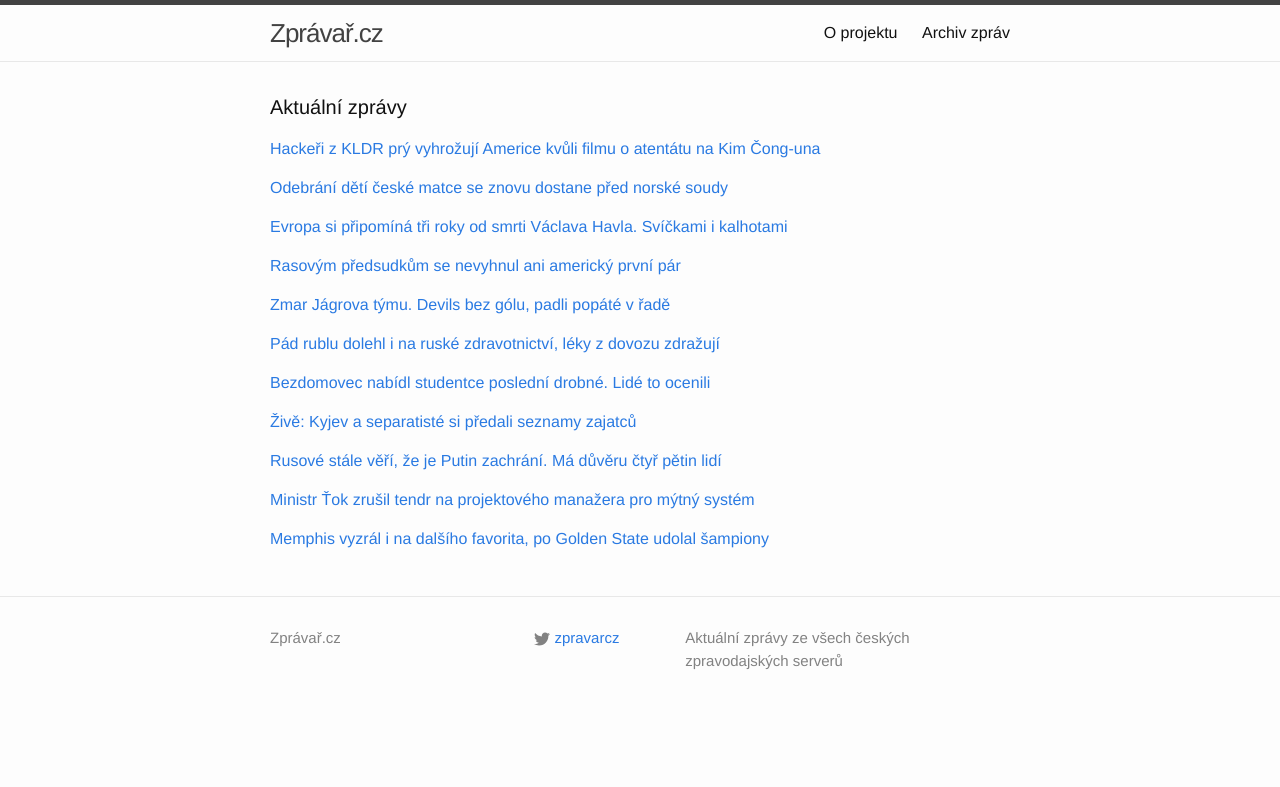
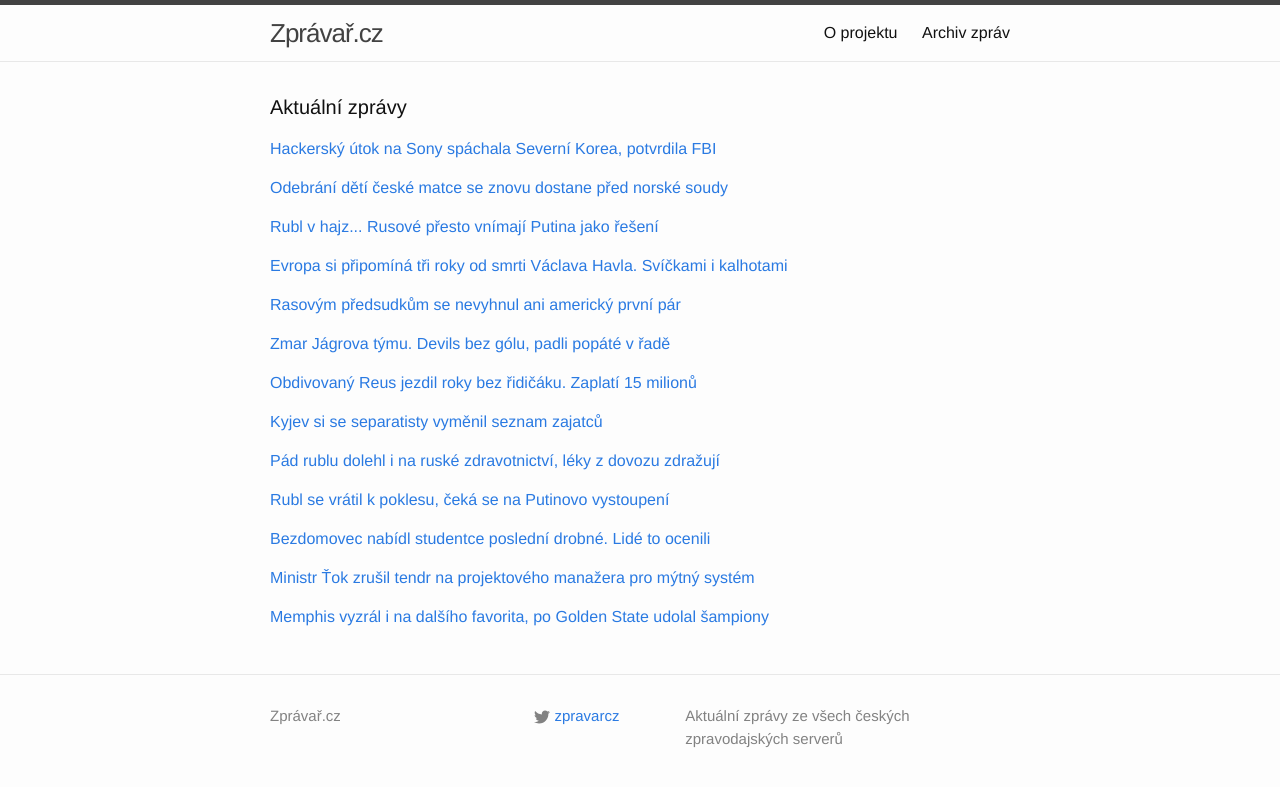
Before and after one commit to adliska/zpravar, a Jekyll site: the page built from index.html, in a window 1280 px wide. Shown: the top 787 px of the page. Built offline with Jekyll 4.4.1, drawn with Linux system fonts in a browser that asks for light colours.

Commit message:
zpravar news update

```diff
--- a/index.html
+++ b/index.html
@@ -5,9 +5,10 @@ layout: default
 <div class="home">
     <h1 class="page-heading">Aktuální zprávy</h1>
 
-<p><a href="javascript:;" onclick="toggle_visibility('zpravy0')">Hackeři z KLDR prý vyhrožují Americe kvůli filmu o atentátu na Kim Čong-una</a></p>
+<p><a href="javascript:;" onclick="toggle_visibility('zpravy0')">Hackerský útok na Sony spáchala Severní Korea, potvrdila FBI </a></p>
 <div id="zpravy0" style="display:none">
 <ul>
+<li><a href=http://www.lidovky.cz/hackersky-utok-na-sony-spachala-severni-korea-potvrdila-fbi-pqb-/zpravy-svet.aspx?c=A141218_095835_ln_zahranici_msl>Hackerský útok na Sony spáchala Severní Korea, potvrdila FBI  - www.lidovky.cz</a></li>
 <li><a href=http://www.rozhlas.cz/_zprava/hackeri-z-kldr-pry-vyhrozuji-americe-kvuli-filmu-o-atentatu-na-kim-conguna--1434044>Hackeři z KLDR prý vyhrožují Americe kvůli filmu o atentátu na Kim Čong-una - www.rozhlas.cz</a></li>
 <li><a href=http://www.rozhlas.cz/_zprava/hackeri-z-kldr-pry-vyhrozuji-spojenym-statum-kvuli-filmu-o-atentatu-na-kim-conguna--1434044>Hackeři z KLDR prý vyhrožují Spojeným státům. Kvůli filmu o atentátu na Kim Čong-una - www.rozhlas.cz</a></li>
 <li><a href=http://www.tyden.cz/rubriky/zahranici/asie-a-oceanie/kim-cong-un-se-vrazdit-nebude-premieru-stopli-fbi-vi-vic_327662.html>Kim Čong-un se vraždit nebude, premiéru stopli. FBI ví víc - www.tyden.cz</a></li>
@@ -28,8 +29,18 @@ layout: default
 <li><a href=http://www.novinky.cz/zahranicni/evropa/356682-ceska-jiz-norske-urady-odebraly-syny-podala-v-norsku-zalobu.html>Češka, jíž norské úřady odebraly syny, podala v Norsku žalobu - www.novinky.cz</a></li>
 <li><a href=http://www.ceskenoviny.cz/zpravy/zpravy/mfd-ceska-jiz-norske-urady-odebraly-syny-podala-v-norsku-zalobu/1160286>MfD:Češka, jíž norské úřady odebraly syny, podala v Norsku žalobu - www.ceskenoviny.cz</a></li>
 </ul>
-</div><p><a href="javascript:;" onclick="toggle_visibility('zpravy2')">Evropa si připomíná tři roky od smrti Václava Havla. Svíčkami i kalhotami</a></p>
+</div><p><a href="javascript:;" onclick="toggle_visibility('zpravy2')">Rubl v hajz... Rusové přesto vnímají Putina jako řešení</a></p>
 <div id="zpravy2" style="display:none">
+<ul>
+<li><a href=http://www.tyden.cz/rubriky/zahranici/rusko-a-okoli/rubl-v-hajz-rusove-presto-vnimaji-putina-jako-reseni_327682.html>Rubl v hajz... Rusové přesto vnímají Putina jako řešení - www.tyden.cz</a></li>
+<li><a href=http://www.lidovky.cz/rusove-vnimaji-putina-jako-vychodisko-veri-mu-ctyri-petiny-lidi-pxe-/zpravy-svet.aspx?c=A141218_092055_ln_zahranici_Ele>Rusové stále věří, že je Putin zachrání. Má důvěru čtyř pětin lidí  - www.lidovky.cz</a></li>
+<li><a href=http://www.novinky.cz/zahranicni/evropa/356694-za-putinem-stoji-80-procent-rusu-je-pro-ne-lekem-na-potize.html>Za Putinem stojí 80 procent Rusů, je pro ně lékem na potíže - www.novinky.cz</a></li>
+<li><a href=http://www.ceskenoviny.cz/zpravy/zpravy/rusove-nadale-vnimaji-putina-jako-reseni-nynejsich-potizi/1160327>Rusové nadále vnímají Putina jako řešení nynějších potíží - www.ceskenoviny.cz</a></li>
+<li><a href=http://www.ceskatelevize.cz/ct24/svet/295837-vyrocni-putinova-tiskovka-bude-asi-hlavne-o-ekonomice/>Výroční Putinova tiskovka bude asi hlavně o ekonomice - www.ceskatelevize.cz</a></li>
+<li><a href=http://www.ceskenoviny.cz/zpravy/zpravy/putin-ma-na-tiskovce-hovorit-o-menove-krizi-a-ukrajine/1160279>Putin má na tiskovce hovořit o měnové krizi a Ukrajině - www.ceskenoviny.cz</a></li>
+</ul>
+</div><p><a href="javascript:;" onclick="toggle_visibility('zpravy3')">Evropa si připomíná tři roky od smrti Václava Havla. Svíčkami i kalhotami</a></p>
+<div id="zpravy3" style="display:none">
 <ul>
 <li><a href=http://domaci.ihned.cz/c1-63273380-evropa-si-pripomina-tri-roky-od-smrti-vaclava-havla-svickami-i-kalhotami>Evropa si připomíná tři roky od smrti Václava Havla. Svíčkami i kalhotami - domaci.ihned.cz</a></li>
 <li><a href=http://www.novinky.cz/domaci/356684-pred-tremi-lety-zemrel-havel-lide-si-ho-pripomenou-kratkymi-kalhotami.html>Před třemi lety zemřel Havel, lidé si ho připomenou krátkými kalhotami  - www.novinky.cz</a></li>
@@ -38,8 +49,8 @@ layout: default
 <li><a href=http://www.lidovky.cz/cesko-opet-vzpomina-na-havla-svicky-divadlo-i-kratke-kalhoty-prm-/zpravy-domov.aspx?c=A141217_180033_ln_domov_ml>Česko opět vzpomíná na Havla: svíčky, divadlo i krátké kalhoty  - www.lidovky.cz</a></li>
 <li><a href=http://www.rozhlas.cz/_zprava/pred-tremi-lety-zemrel-vaclav-havel-lide-si-ho-budou-pripominat-na-akcich-po-cele-republice--1434025>Před třemi lety zemřel Václav Havel. Lidé si ho budou připomínat na akcích po celé republice - www.rozhlas.cz</a></li>
 </ul>
-</div><p><a href="javascript:;" onclick="toggle_visibility('zpravy3')">Rasovým předsudkům se nevyhnul ani americký první pár</a></p>
-<div id="zpravy3" style="display:none">
+</div><p><a href="javascript:;" onclick="toggle_visibility('zpravy4')">Rasovým předsudkům se nevyhnul ani americký první pár</a></p>
+<div id="zpravy4" style="display:none">
 <ul>
 <li><a href=http://www.ceskatelevize.cz/ct24/svet/295840-rasovym-predsudkum-se-nevyhnul-ani-americky-prvni-par/>Rasovým předsudkům se nevyhnul ani americký první pár - www.ceskatelevize.cz</a></li>
 <li><a href=http://www.lidovky.cz/obama-o-diskriminaci-v-usa-pletli-si-me-s-cisnikem-nebo-portyrem-pso-/lide.aspx?c=A141218_082943_lide_Ele>Pletli si mě s číšníkem nebo portýrem, popsal Obama svoji diskriminaci  - www.lidovky.cz</a></li>
@@ -47,8 +58,8 @@ layout: default
 <li><a href=http://zpravy.idnes.cz/obama-rasismus-cisnik-mladi-people-dt2-/zahranicni.aspx?c=A141218_072125_zahranicni_aha>Pletli si mě s číšníkem, líčil Obama rasismus v dobách svého mládí - zpravy.idnes.cz</a></li>
 <li><a href=http://www.ceskenoviny.cz/zpravy/zpravy/obama-k-rasismu-v-usa-pletli-si-me-s-portyrem-nebo-cisnikem/1160299>Obama k rasismu v USA: Pletli si mě s portýrem nebo číšníkem - www.ceskenoviny.cz</a></li>
 </ul>
-</div><p><a href="javascript:;" onclick="toggle_visibility('zpravy4')">Zmar Jágrova týmu. Devils bez gólu, padli popáté v řadě</a></p>
-<div id="zpravy4" style="display:none">
+</div><p><a href="javascript:;" onclick="toggle_visibility('zpravy5')">Zmar Jágrova týmu. Devils bez gólu, padli popáté v řadě</a></p>
+<div id="zpravy5" style="display:none">
 <ul>
 <li><a href=http://www.tyden.cz/rubriky/sport/hokej/nhl/zmar-jagrova-tymu-devils-bez-golu-padli-popate-v-rade_327665.html>Zmar Jágrova týmu. Devils bez gólu, padli popáté v řadě - www.tyden.cz</a></li>
 <li><a href=http://www.rozhlas.cz/_zprava/krejci-slavil-navrat-vitezstvim-ale-stejne-jako-dalsi-cesi-nebodoval--1434041>Krejčí slavil návrat vítězstvím, ale stejně jako další Češi nebodoval - www.rozhlas.cz</a></li>
@@ -56,45 +67,55 @@ layout: default
 <li><a href=http://sport.aktualne.cz/zmar-v-new-jersey-devils-bez-golu-padli-popate-v-rade/r~86eca428867b11e49bec0025900fea04/>Zmar v New Jersey. Devils bez gólu, padli popáté v řadě - sport.aktualne.cz</a></li>
 <li><a href=http://www.sportovninoviny.cz/zpravy/new-jersey-nedali-ani-gol-a-prohrali-popate-v-rade/1160297>New Jersey nedali ani gól a prohráli popáté v řadě - www.sportovninoviny.cz</a></li>
 </ul>
-</div><p><a href="javascript:;" onclick="toggle_visibility('zpravy5')">Pád rublu dolehl i na ruské zdravotnictví, léky z dovozu zdražují</a></p>
-<div id="zpravy5" style="display:none">
+</div><p><a href="javascript:;" onclick="toggle_visibility('zpravy6')">Obdivovaný Reus jezdil roky bez řidičáku. Zaplatí 15 milionů</a></p>
+<div id="zpravy6" style="display:none">
+<ul>
+<li><a href=http://www.tyden.cz/rubriky/sport/fotbal/zahranicni-souteze/obdivovany-reus-jezdil-roky-bez-ridicaku-zaplati-15-milionu_327677.html>Obdivovaný Reus jezdil roky bez řidičáku. Zaplatí 15 milionů - www.tyden.cz</a></li>
+<li><a href=http://www.sportovninoviny.cz/zpravy/fotbalista-reus-zaplati-15-milionu-korun-za-jizdu-bez-ridicaku/1160348>Fotbalista Reus zaplatí 15 milionů korun za jízdu bez řidičáku - www.sportovninoviny.cz</a></li>
+<li><a href=http://www.denik.cz/fotbal/hvezdny-reus-zaplati-15-milionu-korun-proc-jezdil-nekolik-let-bez-ridicaku-20141.html>Hvězdný Reus zaplatí 15 milionů korun. Jezdil několik let bez řidičáku - www.denik.cz</a></li>
+<li><a href=http://sport.aktualne.cz/reus-jezdil-leta-bez-ridicaku-zaplati-pokutu-15-milionu/r~70574c70869111e4b98c002590604f2e/>Reus jezdil léta bez řidičáku, zaplatí pokutu 15 milionů - sport.aktualne.cz</a></li>
+</ul>
+</div><p><a href="javascript:;" onclick="toggle_visibility('zpravy7')">Kyjev si se separatisty vyměnil seznam zajatců</a></p>
+<div id="zpravy7" style="display:none">
+<ul>
+<li><a href=http://www.novinky.cz/zahranicni/evropa/356704-kyjev-si-se-separatisty-vymenil-seznam-zajatcu.html>Kyjev si se separatisty vyměnil seznam zajatců - www.novinky.cz</a></li>
+<li><a href=http://zpravy.aktualne.cz/zahranici/zive-ctvrtek-18-prosince-ukrajina-rusko-separatiste/r~7a4d942085db11e4ba57002590604f2e/>Živě: Kyjev a separatisté si předali seznamy zajatců - zpravy.aktualne.cz</a></li>
+<li><a href=http://www.ceskenoviny.cz/zpravy/zpravy/kyjev-si-s-donbaskymi-separatisty-vymenil-seznam-zajatcu/1160296>Kyjev si s donbaskými separatisty vyměnil seznam zajatců - www.ceskenoviny.cz</a></li>
+<li><a href=http://www.tyden.cz/rubriky/zahranici/rusko-a-okoli/kyjev-a-povstalci-zahajili-smenu-zatim-putoval-seznam-zajatcu_327660.html>Kyjev a povstalci zahájili směnu. Zatím putoval seznam zajatců - www.tyden.cz</a></li>
+</ul>
+</div><p><a href="javascript:;" onclick="toggle_visibility('zpravy8')">Pád rublu dolehl i na ruské zdravotnictví, léky z dovozu zdražují</a></p>
+<div id="zpravy8" style="display:none">
 <ul>
 <li><a href=http://zpravy.idnes.cz/rusko-menova-krize-lecba-08w-/zahranicni.aspx?c=A141218_081906_zahranicni_jj>Pád rublu dolehl i na ruské zdravotnictví, léky z dovozu zdražují - zpravy.idnes.cz</a></li>
 <li><a href=http://www.tyden.cz/rubriky/zahranici/rusko-a-okoli/krize-rublu-ohrozuje-vazne-nemocne-rusy-leky-zdrazuji_327668.html>Krize rublu ohrožuje vážně nemocné Rusy. Léky zdražují - www.tyden.cz</a></li>
 <li><a href=http://zpravy.aktualne.cz/zahranici/krize-rublu-ohrozuje-lecbu-vazne-nemocnych-rusu/r~dc0422b8867811e498be002590604f2e/>Krize rublu ohrožuje léčbu vážně nemocných Rusů - zpravy.aktualne.cz</a></li>
 <li><a href=http://www.ceskenoviny.cz/zpravy/zpravy/menova-krize-dopada-i-na-ruske-zdravotnictvi/1160288>Měnová krize dopadá i na ruské zdravotnictví - www.ceskenoviny.cz</a></li>
 </ul>
-</div><p><a href="javascript:;" onclick="toggle_visibility('zpravy6')">Bezdomovec nabídl studentce poslední drobné. Lidé to ocenili</a></p>
-<div id="zpravy6" style="display:none">
+</div><p><a href="javascript:;" onclick="toggle_visibility('zpravy9')">Rubl se vrátil k poklesu, čeká se na Putinovo vystoupení</a></p>
+<div id="zpravy9" style="display:none">
+<ul>
+<li><a href=http://zpravy.e15.cz/zahranicni/ekonomika/rubl-se-vratil-k-poklesu-ceka-se-na-putinovo-vystoupeni-1147095>Rubl se vrátil k poklesu, čeká se na Putinovo vystoupení - zpravy.e15.cz</a></li>
+<li><a href=http://www.novinky.cz/ekonomika/356698-rubl-ceka-na-putinuv-projev-rusove-horecne-nakupuji.html>Rubl čeká na Putinův projev, Rusové horečně nakupují - www.novinky.cz</a></li>
+<li><a href=http://www.financninoviny.cz/zpravodajstvi/zpravy/rubl-zahajil-obchodovani-rustem-ceka-se-na-putinovo-vystoupeni/1160328>Rubl zahájil obchodování růstem, čeká se na Putinovo vystoupení - www.financninoviny.cz</a></li>
+<li><a href=http://zpravy.aktualne.cz/ekonomika/rubl-zahajil-obchodovani-rustem-ceka-na-projev-putina/r~945c2a82868c11e49f60002590604f2e/>Rubl zahájil obchodování růstem, čeká na projev Putina - zpravy.aktualne.cz</a></li>
+</ul>
+</div><p><a href="javascript:;" onclick="toggle_visibility('zpravy10')">Bezdomovec nabídl studentce poslední drobné. Lidé to ocenili</a></p>
+<div id="zpravy10" style="display:none">
 <ul>
 <li><a href=http://www.tyden.cz/rubriky/relax/zabava/bezdomovec-nabidl-studentce-posledni-drobne-lide-to-ocenili_327666.html>Bezdomovec nabídl studentce poslední drobné. Lidé to ocenili - www.tyden.cz</a></li>
 <li><a href=http://zpravy.idnes.cz/britanie-bezdomovec-drobne-ddr-/zahranicni.aspx?c=A141218_083157_zahranicni_aba>Bezdomovec nabídl dívce poslední drobné, Britové mu poslali statisíce - zpravy.idnes.cz</a></li>
 <li><a href=http://www.tyden.cz/rubriky/relax/zabava/nuzak-dal-studentce-bez-penez-posledni-drobne-vlna-soucitu_327666.html>Nuzák dal studentce bez peněz poslední drobné. Vlna soucitu - www.tyden.cz</a></li>
 <li><a href=http://www.tyden.cz/rubriky/relax/zabava/chudak-dal-studentce-v-nouzi-posledni-drobne-vlna-soucitu_327666.html>Chudák dal studentce v nouzi poslední drobné. Vlna soucitu - www.tyden.cz</a></li>
 </ul>
-</div><p><a href="javascript:;" onclick="toggle_visibility('zpravy7')">Živě: Kyjev a separatisté si předali seznamy zajatců</a></p>
-<div id="zpravy7" style="display:none">
-<ul>
-<li><a href=http://zpravy.aktualne.cz/zahranici/zive-ctvrtek-18-prosince-ukrajina-rusko-separatiste/r~7a4d942085db11e4ba57002590604f2e/>Živě: Kyjev a separatisté si předali seznamy zajatců - zpravy.aktualne.cz</a></li>
-<li><a href=http://www.ceskenoviny.cz/zpravy/zpravy/kyjev-si-s-donbaskymi-separatisty-vymenil-seznam-zajatcu/1160296>Kyjev si s donbaskými separatisty vyměnil seznam zajatců - www.ceskenoviny.cz</a></li>
-<li><a href=http://www.tyden.cz/rubriky/zahranici/rusko-a-okoli/kyjev-a-povstalci-zahajili-smenu-zatim-putoval-seznam-zajatcu_327660.html>Kyjev a povstalci zahájili směnu. Zatím putoval seznam zajatců - www.tyden.cz</a></li>
-</ul>
-</div><p><a href="javascript:;" onclick="toggle_visibility('zpravy8')">Rusové stále věří, že je Putin zachrání. Má důvěru čtyř pětin lidí </a></p>
-<div id="zpravy8" style="display:none">
-<ul>
-<li><a href=http://www.lidovky.cz/rusove-vnimaji-putina-jako-vychodisko-veri-mu-ctyri-petiny-lidi-pxe-/zpravy-svet.aspx?c=A141218_092055_ln_zahranici_Ele>Rusové stále věří, že je Putin zachrání. Má důvěru čtyř pětin lidí  - www.lidovky.cz</a></li>
-<li><a href=http://www.novinky.cz/zahranicni/evropa/356694-za-putinem-stoji-80-procent-rusu-je-pro-ne-lekem-na-potize.html>Za Putinem stojí 80 procent Rusů, je pro ně lékem na potíže - www.novinky.cz</a></li>
-<li><a href=http://www.ceskenoviny.cz/zpravy/zpravy/rusove-nadale-vnimaji-putina-jako-reseni-nynejsich-potizi/1160327>Rusové nadále vnímají Putina jako řešení nynějších potíží - www.ceskenoviny.cz</a></li>
-</ul>
-</div><p><a href="javascript:;" onclick="toggle_visibility('zpravy9')">Ministr Ťok zrušil tendr na projektového manažera pro mýtný systém</a></p>
-<div id="zpravy9" style="display:none">
+</div><p><a href="javascript:;" onclick="toggle_visibility('zpravy11')">Ministr Ťok zrušil tendr na projektového manažera pro mýtný systém</a></p>
+<div id="zpravy11" style="display:none">
 <ul>
 <li><a href=http://ekonomika.idnes.cz/tok-zrusil-tendr-na-projektoveho-manazera-pro-myto-fhc-/eko-doprava.aspx?c=A141218_084656_eko-doprava_fih>Ministr Ťok zrušil tendr na projektového manažera pro mýtný systém - ekonomika.idnes.cz</a></li>
 <li><a href=http://www.denik.cz/ekonomika/tok-zrusil-soutez-na-projektoveho-manazera-pro-mytny-system-20141218.html>Ministr Ťok zrušil soutěž na projektového manažera pro mýtný systém - www.denik.cz</a></li>
 <li><a href=http://zpravy.e15.cz/domaci/politika/tok-zrusil-soutez-na-projektoveho-manazera-pro-mytny-system-1147070>Ťok zrušil soutěž na projektového manažera pro mýtný systém - zpravy.e15.cz</a></li>
 </ul>
-</div><p><a href="javascript:;" onclick="toggle_visibility('zpravy10')">Memphis vyzrál i na dalšího favorita, po Golden State udolal šampiony</a></p>
-<div id="zpravy10" style="display:none">
+</div><p><a href="javascript:;" onclick="toggle_visibility('zpravy12')">Memphis vyzrál i na dalšího favorita, po Golden State udolal šampiony</a></p>
+<div id="zpravy12" style="display:none">
 <ul>
 <li><a href=http://www.denik.cz/ostatni_sport/memphis-vyzral-i-na-dalsiho-favorita-po-golden-state-udolal-i-sampiony-20141218.html>Memphis vyzrál i na dalšího favorita, po Golden State udolal šampiony - www.denik.cz</a></li>
 <li><a href=http://sport.aktualne.cz/memphis-po-tretim-prodlouzeni-udolal-sampiony-nba/r~e320fe62868d11e486b9002590604f2e/>Memphis po třetím prodloužení udolal šampiony NBA - sport.aktualne.cz</a></li>
```
